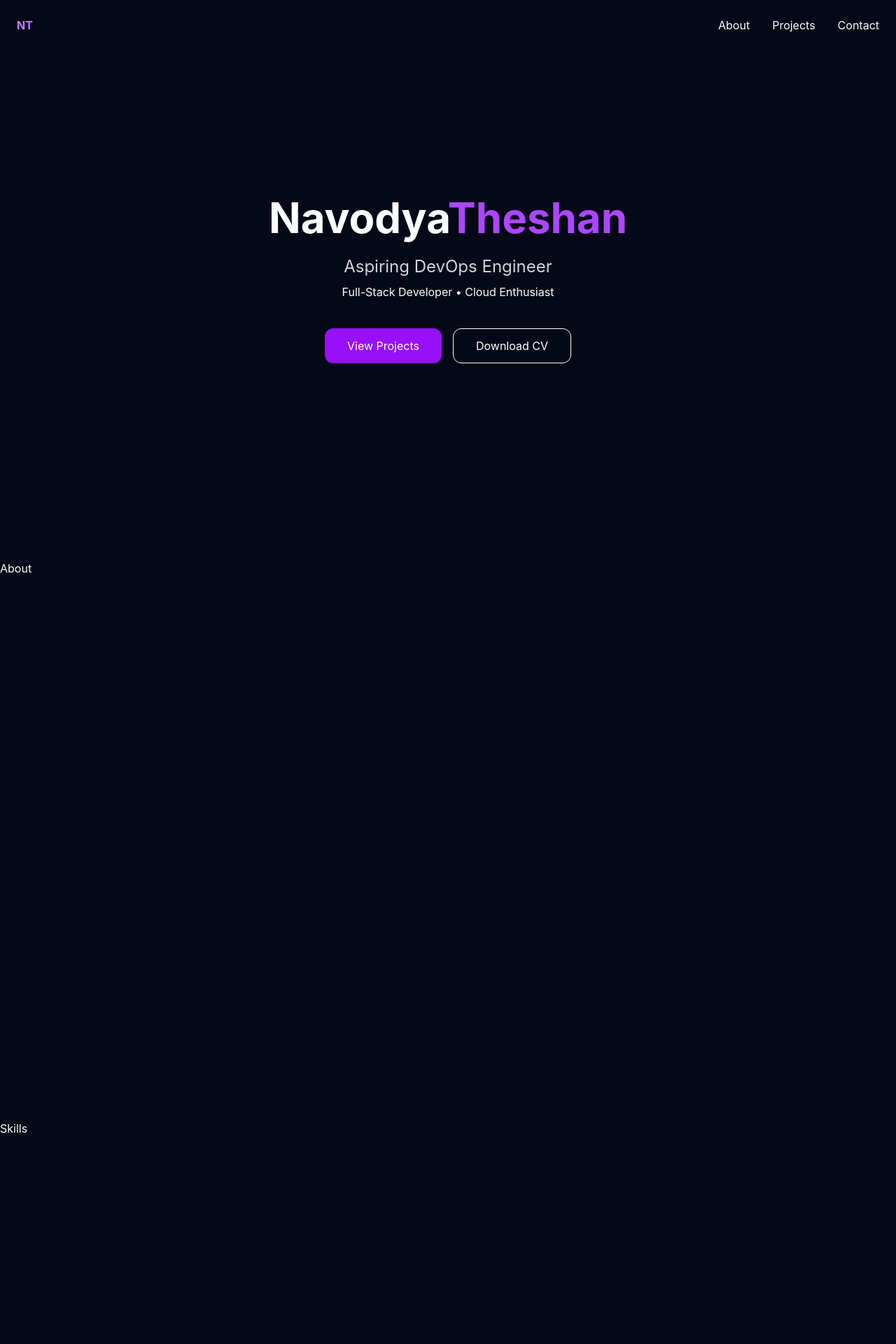
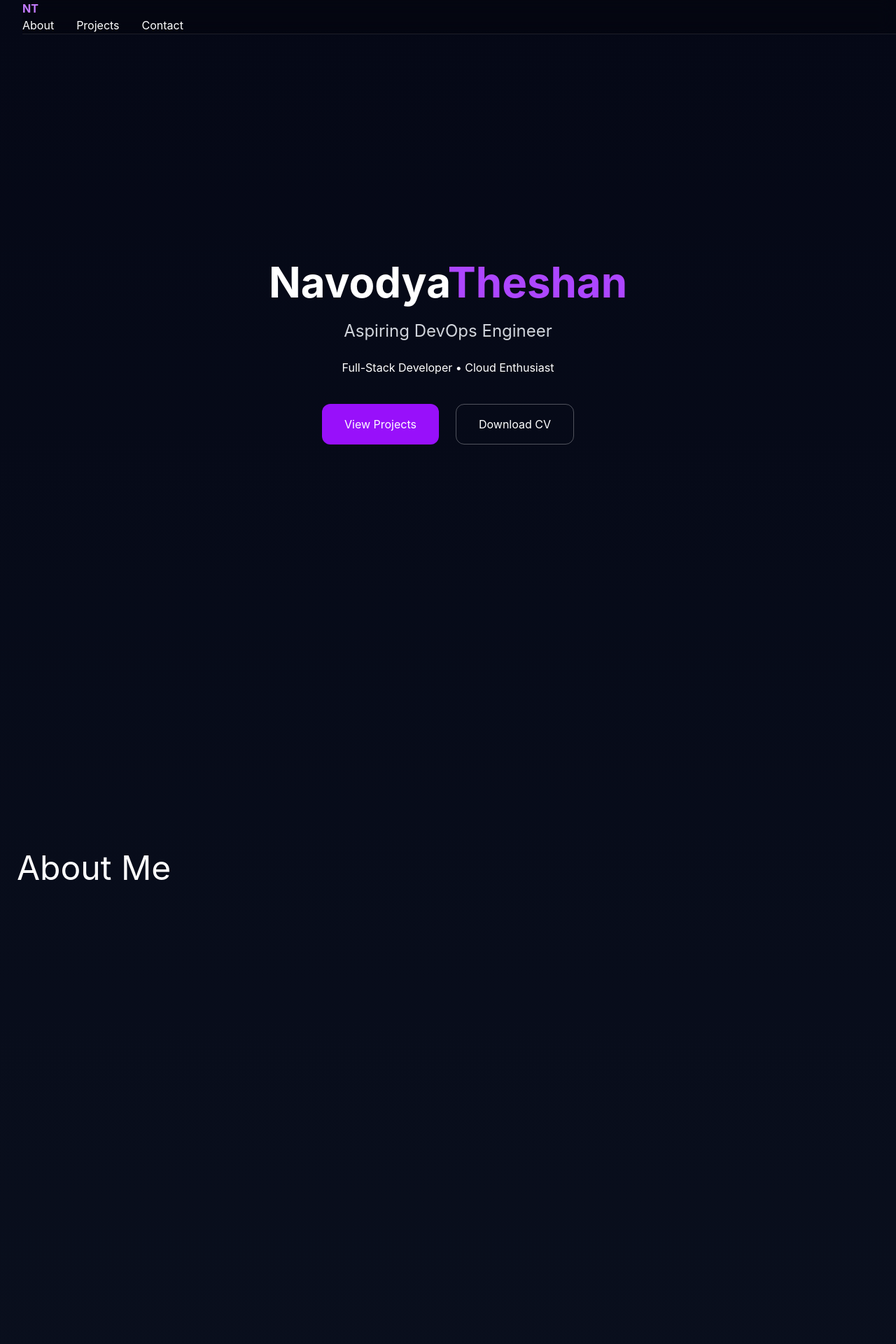
Before and after one commit to NavozZ/portfolio-platform, a React app in the folder frontend/: page / in a window 1280 px wide. Shown: the top 1920 px of the page at 70% size. Built offline with nearby package versions, Linux system fonts and the light colour scheme; the HTML template or start-up script is replaced by a standard one.

Commit message:
feat: initialize portfolio frontend with layout components and App structure

```diff
--- a/frontend/src/App.jsx
+++ b/frontend/src/App.jsx
@@ -8,8 +8,22 @@ import Contact from "./components/Contact"
 import Footer from "./components/Footer"
 
 export default function App() {
+
   return (
-    <div className="bg-[#050816] text-white">
+
+    <div
+      className="
+
+bg-gradient-to-b
+from-[#050816]
+via-[#0c1220]
+to-[#050816]
+
+text-white
+
+"
+
+    >
 
       <Navbar />
 
@@ -28,5 +42,7 @@ export default function App() {
       <Footer />
 
     </div>
+
   )
+
 }
--- a/frontend/src/components/About.jsx
+++ b/frontend/src/components/About.jsx
@@ -1,3 +1,32 @@
+import { motion } from "framer-motion"
+
 export default function About() {
-    return <section className="h-screen">About</section>
+
+    return (
+
+        <section
+            className="
+min-h-screen
+max-w-7xl
+mx-auto
+px-6
+flex
+items-center
+"
+        >
+
+            <div>
+
+                <h2 className="text-5xl">
+
+                    About Me
+
+                </h2>
+
+            </div>
+
+        </section>
+
+    )
+
 }
--- a/frontend/src/components/Contact.jsx
+++ b/frontend/src/components/Contact.jsx
@@ -1,3 +1,10 @@
 export default function Contact() {
-    return <section className="h-screen">Contact</section>
+    return <section className="
+min-h-screen
+max-w-7xl
+mx-auto
+px-6
+flex
+items-center
+">Contact</section>
 }
--- a/frontend/src/components/Experience.jsx
+++ b/frontend/src/components/Experience.jsx
@@ -1,3 +1,10 @@
 export default function Experience() {
-    return <section className="h-screen">Experience</section>
+    return <section className="
+min-h-screen
+max-w-7xl
+mx-auto
+px-6
+flex
+items-center
+">Experience</section>
 }
--- a/frontend/src/components/Footer.jsx
+++ b/frontend/src/components/Footer.jsx
@@ -1,3 +1,10 @@
 export default function Footer() {
-    return <section className="h-screen">Footer</section>
+    return <section className="
+min-h-screen
+max-w-7xl
+mx-auto
+px-6
+flex
+items-center
+">Footer</section>
 }
--- a/frontend/src/components/Hero.jsx
+++ b/frontend/src/components/Hero.jsx
@@ -10,11 +10,21 @@ min-h-screen
 flex
 items-center
 justify-center
-px-8
+pt-32
+max-w-7xl
+mx-auto
+px-6
 "
         >
 
-            <div className="text-center">
+            <div
+                className="
+max-w-3xl
+mx-auto
+text-center
+"
+            >
+                <div className="text-center space-y-6">
 
                     <motion.h1
 
@@ -71,16 +81,22 @@ text-gray-300
                         className="
 mt-10
 flex
-gap-4
 justify-center
+gap-6
+flex-wrap
 "
                     >
 
                         <button
                             className="
 bg-purple-600
+hover:bg-purple-700
+hover:scale-105
+duration-300
+
 px-8
-py-3
+py-4
+
 rounded-xl
 "
                         >
@@ -92,8 +108,16 @@ rounded-xl
                         <button
                             className="
 border
+border-white/30
+
+hover:bg-white
+hover:text-black
+
+duration-300
+
 px-8
-py-3
+py-4
+
 rounded-xl
 "
                         >
@@ -105,6 +129,7 @@ rounded-xl
                     </div>
 
                 </div>
+            </div>
 
         </section>
 
--- a/frontend/src/components/Navbar.jsx
+++ b/frontend/src/components/Navbar.jsx
@@ -1,18 +1,40 @@
 export default function Navbar() {
 
     return (
+        <div
+            className="
+max-w-7xl
+mx-auto
 
-        <nav
-            className="
-fixed
-w-full
-top-0
-z-50
-bg-[#050816]
 flex
 justify-between
-p-6
+
+items-center
+
+px-8
+py-5
 "
+        >
+            <nav
+
+                className="
+
+fixed
+top-0
+w-full
+
+backdrop-blur-md
+
+bg-black/20
+
+border-b
+
+border-white/10
+
+z-50
+
+"
+
             >
 
                 <h1
@@ -49,7 +71,7 @@ font-bold
                 </div>
 
             </nav>
-
+        </div>
     )
 
 }
--- a/frontend/src/components/Projects.jsx
+++ b/frontend/src/components/Projects.jsx
@@ -1,3 +1,10 @@
 export default function Projects() {
-    return <section className="h-screen">Projects</section>
+    return <section className="
+min-h-screen
+max-w-7xl
+mx-auto
+px-6
+flex
+items-center
+">Projects</section>
 }
--- a/frontend/src/components/Skills.jsx
+++ b/frontend/src/components/Skills.jsx
@@ -1,3 +1,10 @@
 export default function Skills() {
-    return <section className="h-screen">Skills</section>
+    return <section className="
+min-h-screen
+max-w-7xl
+mx-auto
+px-6
+flex
+items-center
+">Skills</section>
 }
```
Lines whose indentation alone changed are shown as unchanged.
